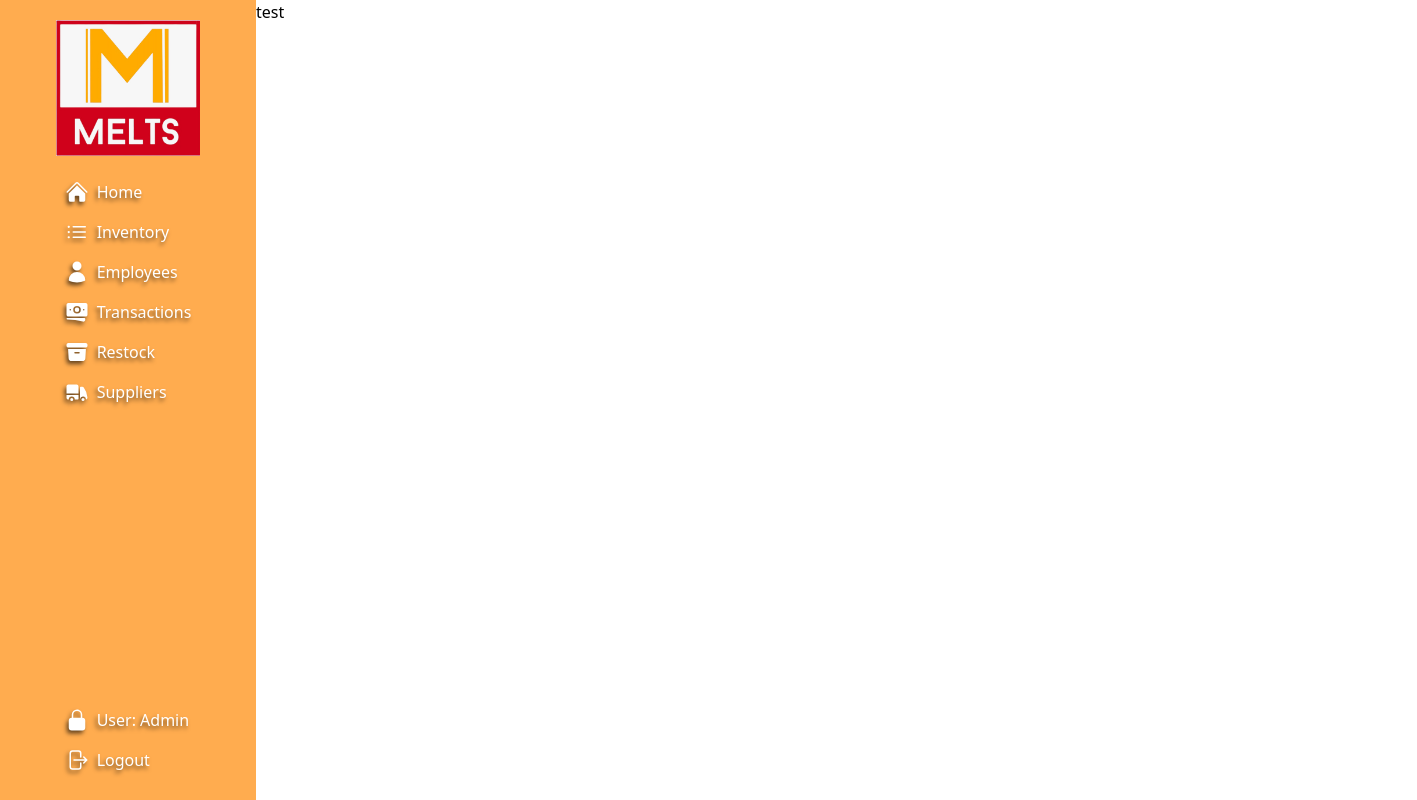
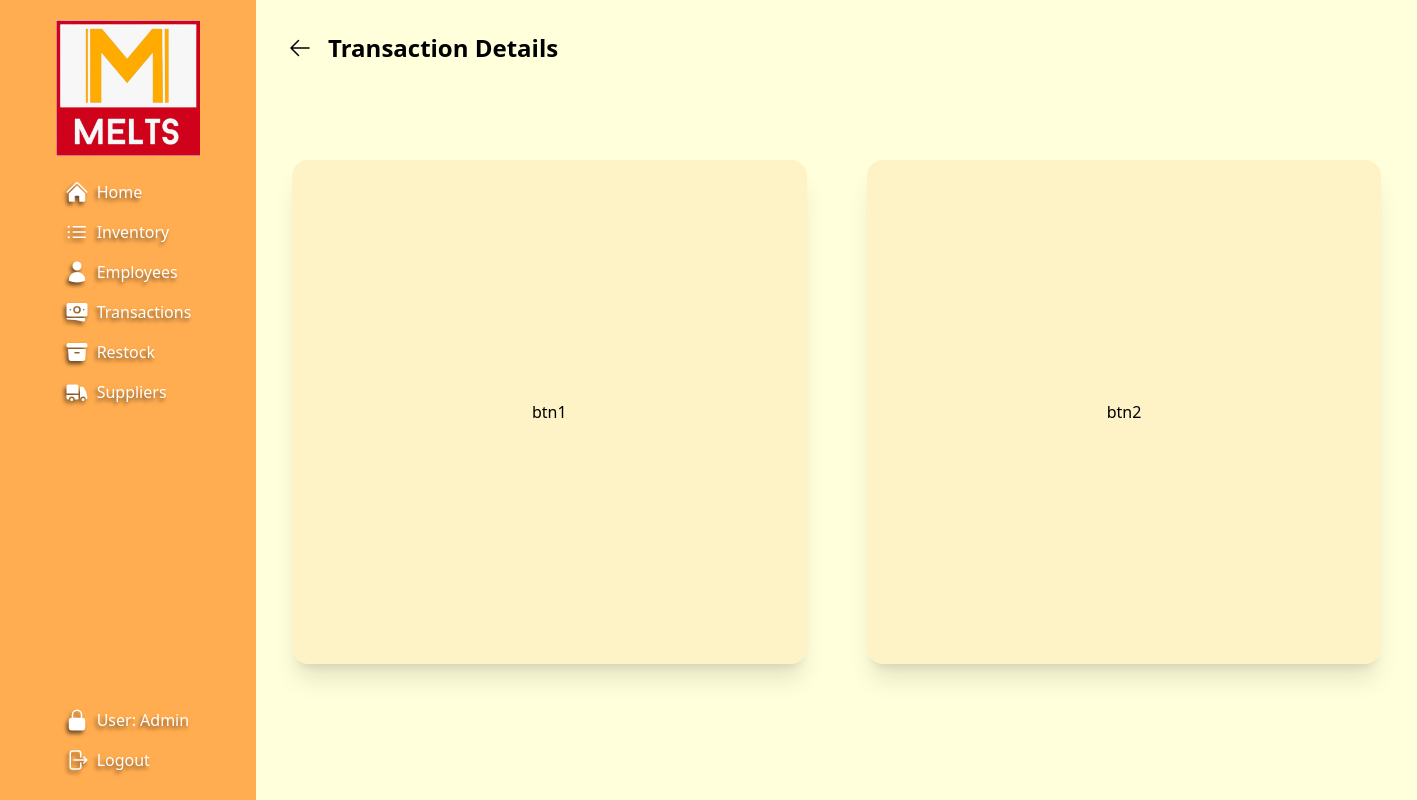
Before and after one commit to rcSabucido/melts-inventory, a React (Vite) app: page /transaction_choice in a window 1280 px wide. Shown: the whole page, 1417 px wide, since content can reach past the window. Built offline with nearby package versions, Linux system fonts and the light colour scheme.

Commit message:
#30 Stylize the button choices in TransactionChoice page

```diff
--- a/src/pages/TransactionChoice.jsx
+++ b/src/pages/TransactionChoice.jsx
@@ -1,11 +1,21 @@
 import Sidebar from "../components/Sidebar";
+import { ArrowLeftIcon } from "@heroicons/react/24/solid";
 
 const TransactionChoice = () => {
     return (
         <>
             <div class='flex'>
                 <Sidebar />
-                test
+                <main className="p-4 flex-col bg-[#ffffdb] w-full">
+                    <div className="flex gap-4 p-4 items-center">
+                        <ArrowLeftIcon className="h-6 w-6" />
+                        <p className="text-2xl font-bold">Transaction Details</p>
+                    </div>
+                    <div className="flex gap-15 p-5 mt-15 justify-center items-center">
+                        <button className="p-60 bg-amber-100 rounded-2xl shadow-xl">btn1</button>
+                        <butotn className="p-60 bg-amber-100 rounded-2xl shadow-xl">btn2</butotn>
+                    </div>
+                </main>
             </div>
         </>
     );
```
